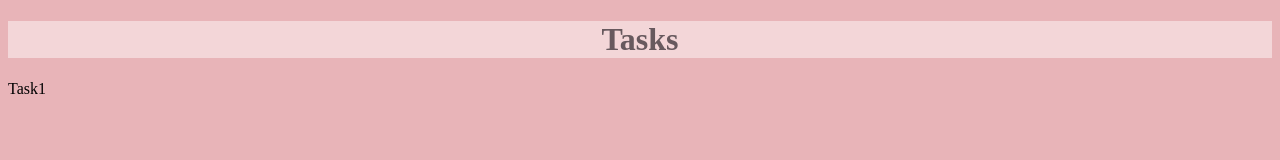
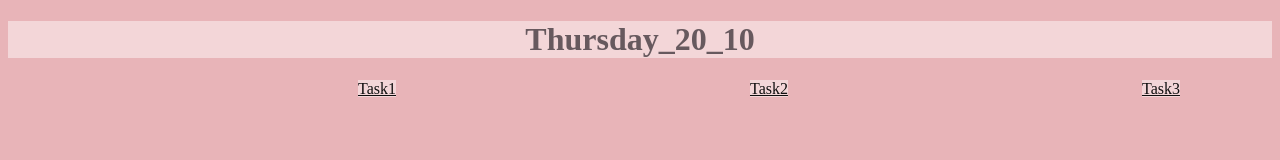
Before and after one commit to ShaimaBassam/CSS, a plain HTML site: page index.html in a window 1280 px wide. Drawn offline with Linux system fonts and the light colour scheme.

Commit message:
CSS TASKS

```diff
--- a/index.html
+++ b/index.html
@@ -13,13 +13,16 @@
           color: #67595E; text-align: center; background-color:rgba(255, 255, 255, 0.447);
         }
         #links{
-            color: #A49393; text-align: center; background-color:rgba(255, 255, 255, 0.447);
-
+            color: #100f0f; text-align: center; background-color:rgba(255, 255, 255, 0.447);
+            margin-left: 350px;
         }
     </style>
 </head>
 <body>
-    <h1 id="heading">Tasks</h1>
-     <P>Task1<a id="links" href="Thursday_20_10/Task1.html"></a></P>
+    <h1 id="heading">Thursday_20_10</h1>
+     <a id="links" href="Thursday_20_10/Task1.html">Task1</a>
+     <a id="links" href="Thursday_20_10/Task2.html">Task2</a>
+     <a id="links" href="Thursday_20_10/Task3.html">Task3</a>
+
 </body>
 </html>
```
